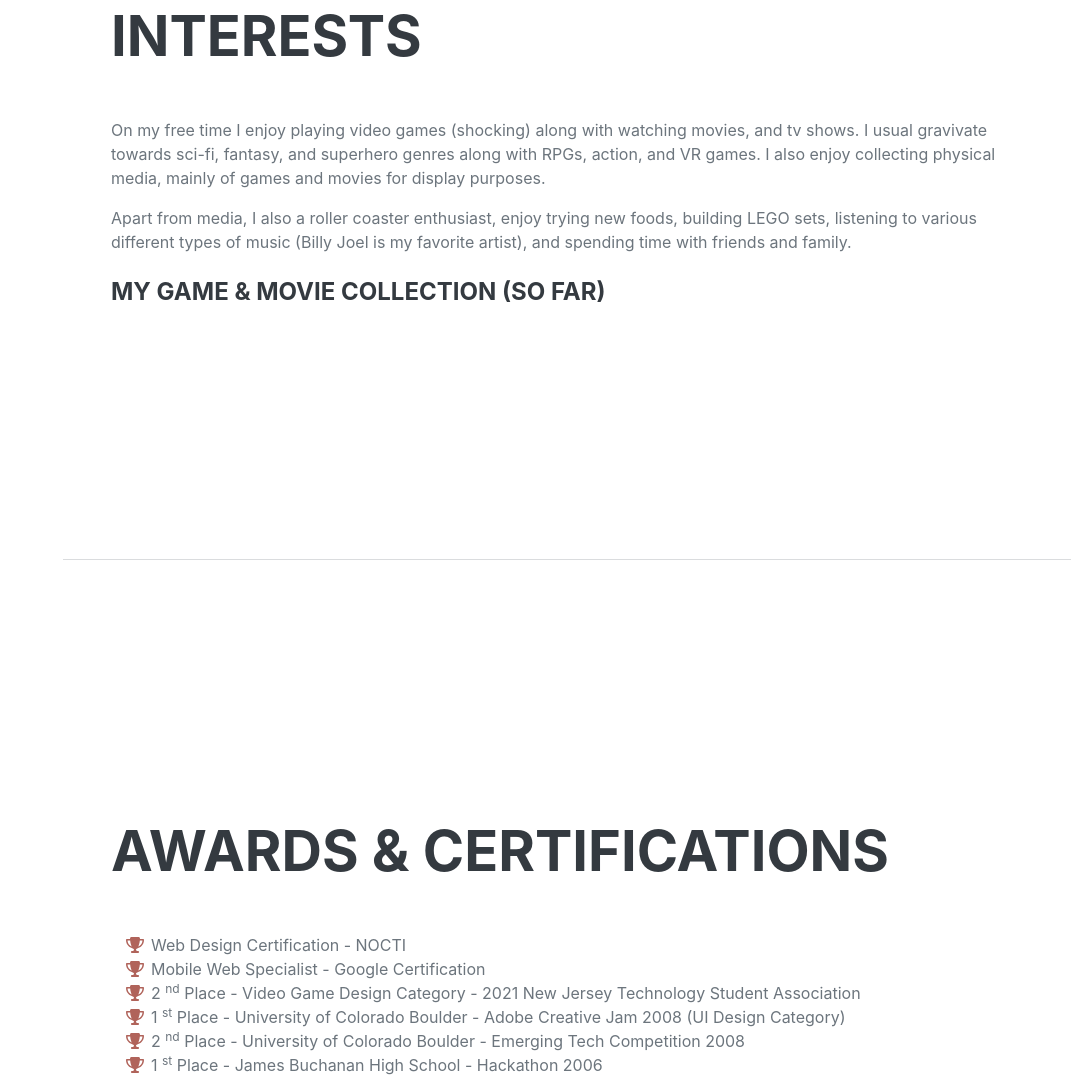
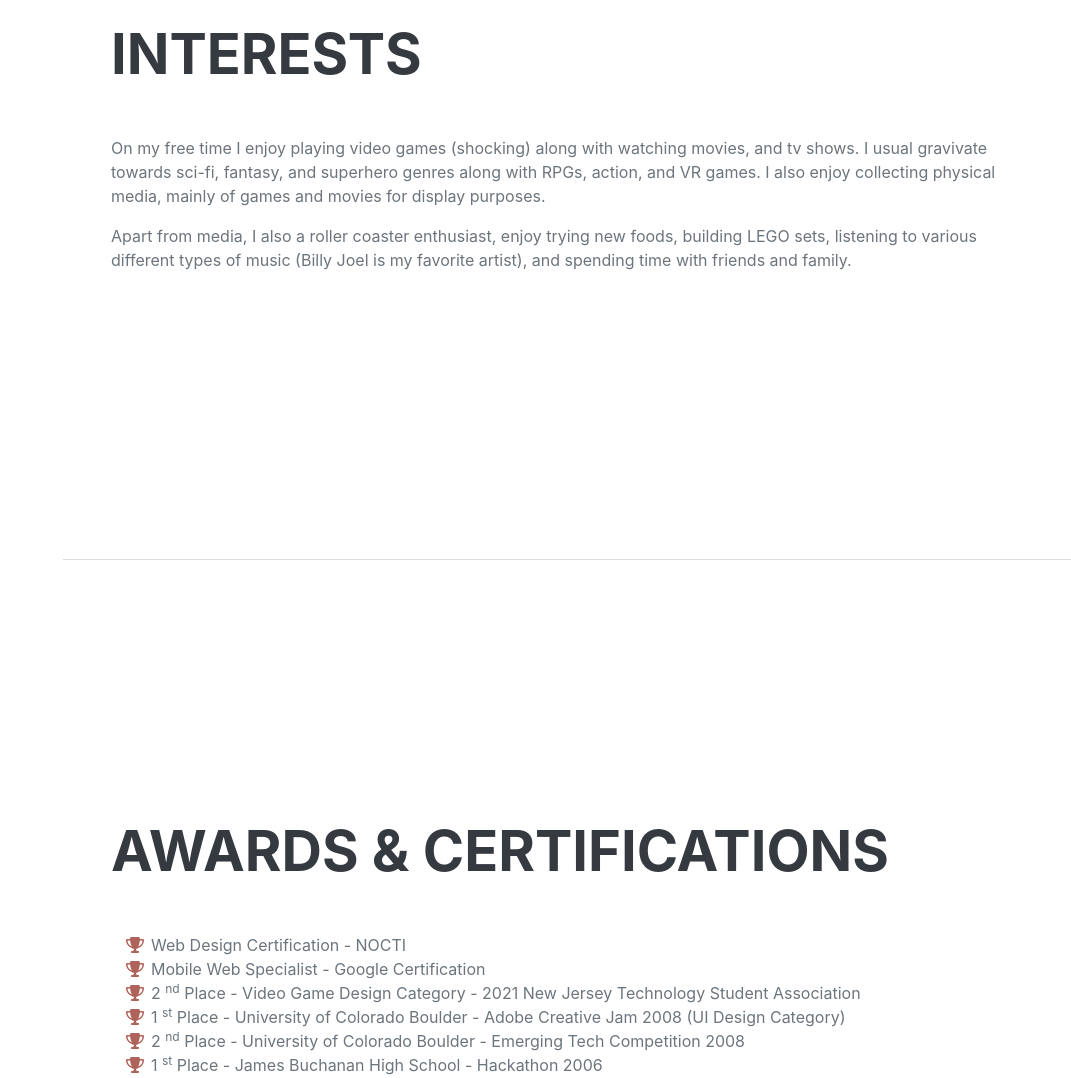
Before and after one commit to GavinAKerrigan/portfolio, a plain HTML site: page index.html in a window 1280 px wide. Shown: the part 6103-7181 px from the top of the page, without its empty margins (209-1280 px from the left). Drawn offline with nearby package versions, Linux system fonts and the light colour scheme; a web font is replaced by a local one.

Commit message:
Commented out collection text for now

```diff
--- a/index.html
+++ b/index.html
@@ -269,7 +269,7 @@
                     </p>
                     <p class="mb-0">Apart from media, I also a roller coaster enthusiast, enjoy trying new foods, building LEGO sets, listening to various different types of music (Billy Joel is my favorite artist), and spending time with friends and family.</p>
                     <br>
-                    <h4>My Game & Movie Collection (so far)</h4>
+                    <!-- <h4>My Game & Movie Collection (so far)</h4> -->
                 </div>
             </section>
             <hr class="m-0" />
```
